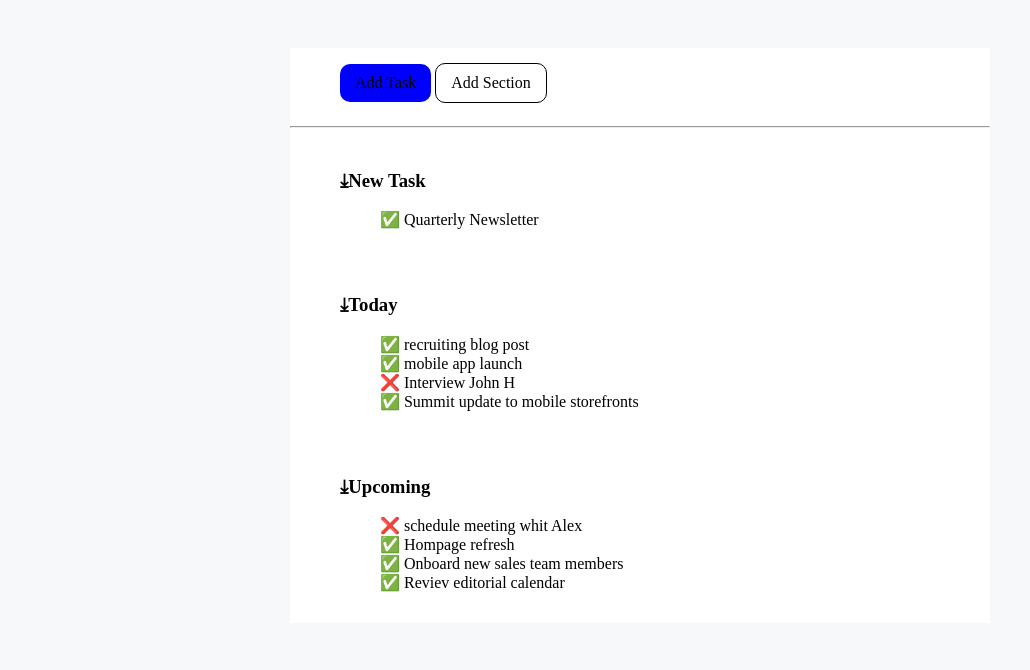
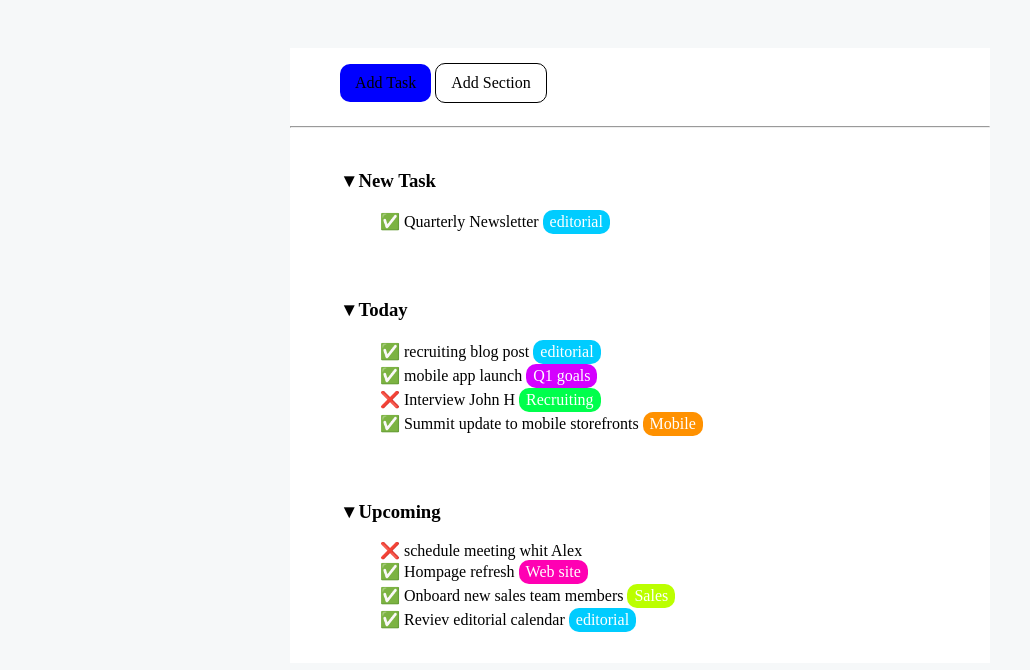
Before and after one commit to Mattia311/html-css-toboolist, a plain HTML site: page index.html in a window 1280 px wide. Shown: the part 96-766 px from the top of the page, without its empty margins (0-1030 px from the left). Drawn offline with Linux system fonts and the light colour scheme.

Commit message:
completato

```diff
--- a/index.html
+++ b/index.html
@@ -20,32 +20,32 @@
         </div>
         <hr>
         <div class="primo">
-            <h3 class="h3">&#10515;New Task</h3>
+            <h3 class="h3">▼New Task</h3>
             <ul>
-                <li><span>✅</span> Quarterly Newsletter</li>
+                <li><span>✅</span> Quarterly Newsletter <div class="editorial">editorial</div></li>
             </ul>
         </div>
         <div class="primo">
-            <h3 class=" ciao">&#10515;Today</h3>
+            <h3 class=" ciao">▼Today</h3>
             <div class="ciao1">
                 <ul>
-                    <li> <span>✅</span> recruiting blog post</li>
-                    <li><span>✅</span> mobile app launch</li>
-                    <li><span>❌</span> Interview John H</li>
-                    <li><span>✅</span> Summit update to mobile storefronts</li>
+                    <li> <span>✅</span> recruiting blog post <div class="editorial">editorial</div></li>
+                    <li><span>✅</span> mobile app launch <div class="q1goals">Q1 goals</div></li>
+                    <li><span>❌</span> Interview John H <div class="recruiting">Recruiting</div></li>
+                    <li><span>✅</span> Summit update to mobile storefronts <div class="mobile">Mobile</div></li>
                 </ul>
 
             </div>
 
         </div>
         <div class="primo">
-            <h3>&#10515;Upcoming</h3>
+            <h3>▼Upcoming</h3>
             <div>
                 <ul>
                     <li><span>❌</span> schedule meeting whit Alex</li>
-                    <li><span>✅</span> Hompage refresh</li>
-                    <li><span>✅</span> Onboard new sales team members</li>
-                    <li><span>✅</span> Reviev editorial calendar</li>
+                    <li><span>✅</span> Hompage refresh <div class="web">Web site</div></li>
+                    <li><span>✅</span> Onboard new sales team members <div class="sales">Sales</div></li>
+                    <li><span>✅</span> Reviev editorial calendar <div class="editorial">editorial</div></li>
 
 
                 </ul>
--- a/style.css
+++ b/style.css
@@ -74,12 +74,50 @@ h3{
     border-radius: 10px;
 
 }
-.ciao{
-
-}
-.ciao1 {
-
-}
 ul {
     list-style-type: none;
 }
+.editorial{
+    display: inline-block ;
+    padding: 3px 7px;
+    background-color: rgb(0, 204, 255);
+    border-radius: 10px;
+    color: white;
+}
+.q1goals{
+    display: inline-block ;
+    padding: 3px 7px;
+    background-color: rgb(212, 0, 255);
+    border-radius: 10px;
+    color: white;
+
+}
+.recruiting{
+
+    display: inline-block ;
+    padding: 3px 7px;
+    background-color: rgb(0, 255, 76);
+    border-radius: 10px;
+    color: white;
+}
+.mobile {
+    display: inline-block ;
+    padding: 3px 7px;
+    background-color: rgb(255, 145, 0);
+    border-radius: 10px;
+    color: white;
+}
+.web{
+    display: inline-block ;
+    padding: 3px 7px;
+    background-color: rgb(255, 0, 179);
+    border-radius: 10px;
+    color: white;
+}
+.sales {
+    display: inline-block ;
+    padding: 3px 7px;
+    background-color: rgb(187, 255, 0);
+    border-radius: 10px;
+    color: white;
+}
```
